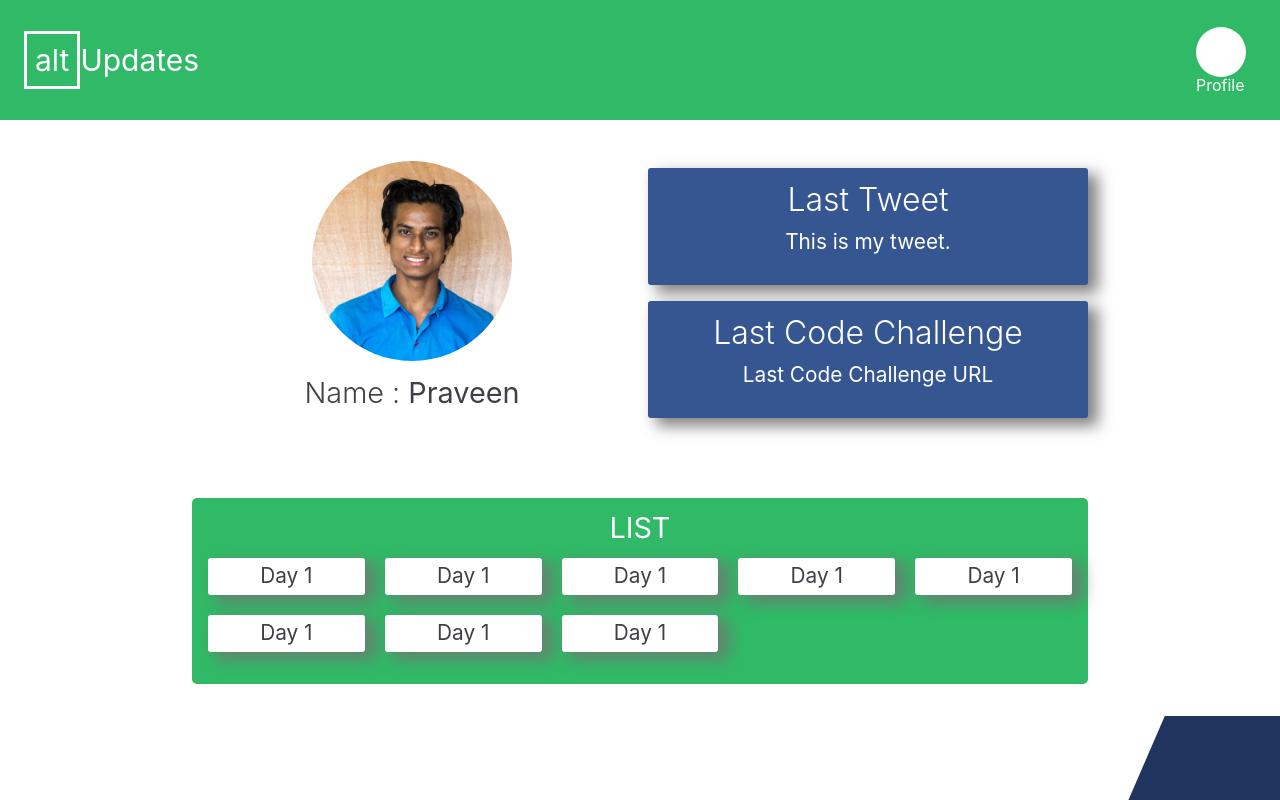
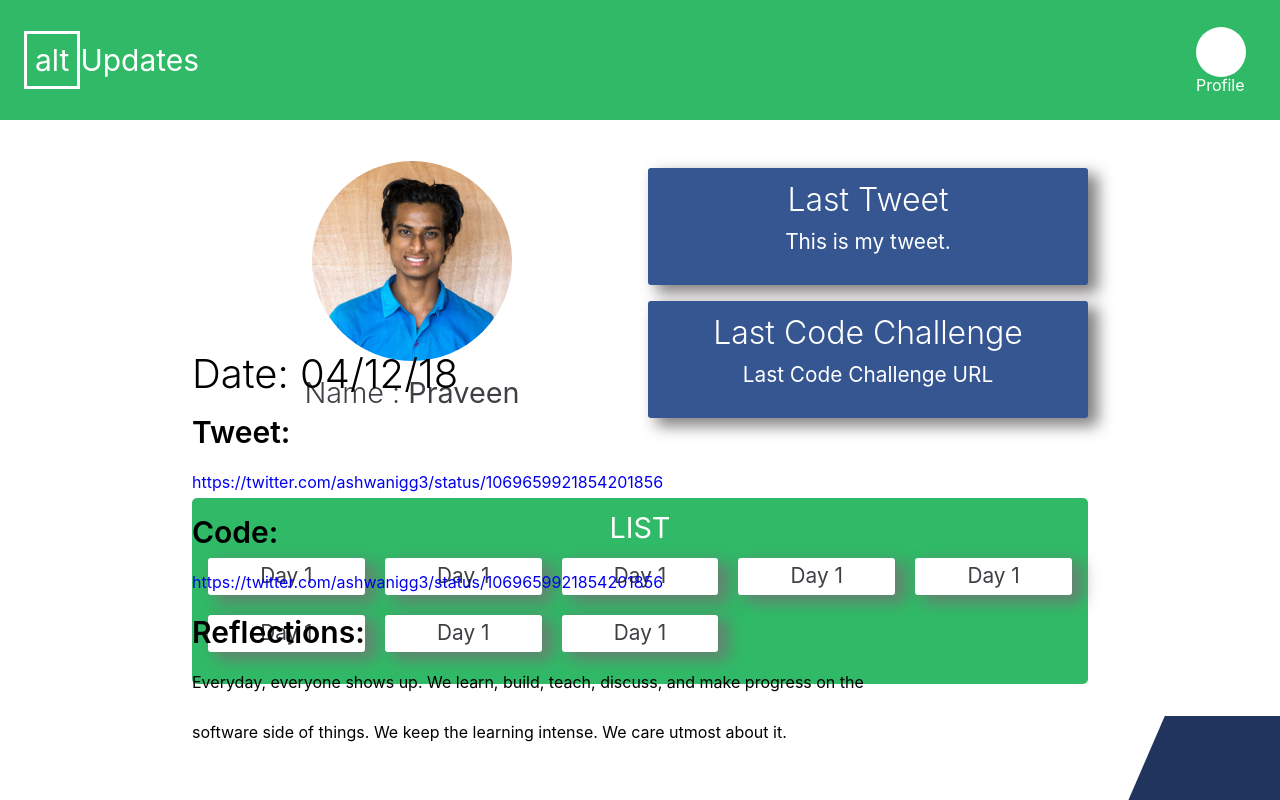
Before and after one commit to AltCampus/altUpdates, a React (Create React App) app in the folder front-end/: page / in a window 1280 px wide. Shown: the top 800 px of the page. Built offline with nearby package versions, Linux system fonts and the light colour scheme.

Commit message:
Profile Section Completed

```diff
--- a/front-end/src/App.js
+++ b/front-end/src/App.js
@@ -15,7 +15,7 @@ class App extends Component {
         <Profile />
         <CLIP/>
         {/* <DailyUpdates /> */}
-        {/* <DayDetails /> */}
+        <DayDetails />
       </div>
     );
   }
```
Also changed, not shown: 1 other file (tests, documents, lock files or other folders).
